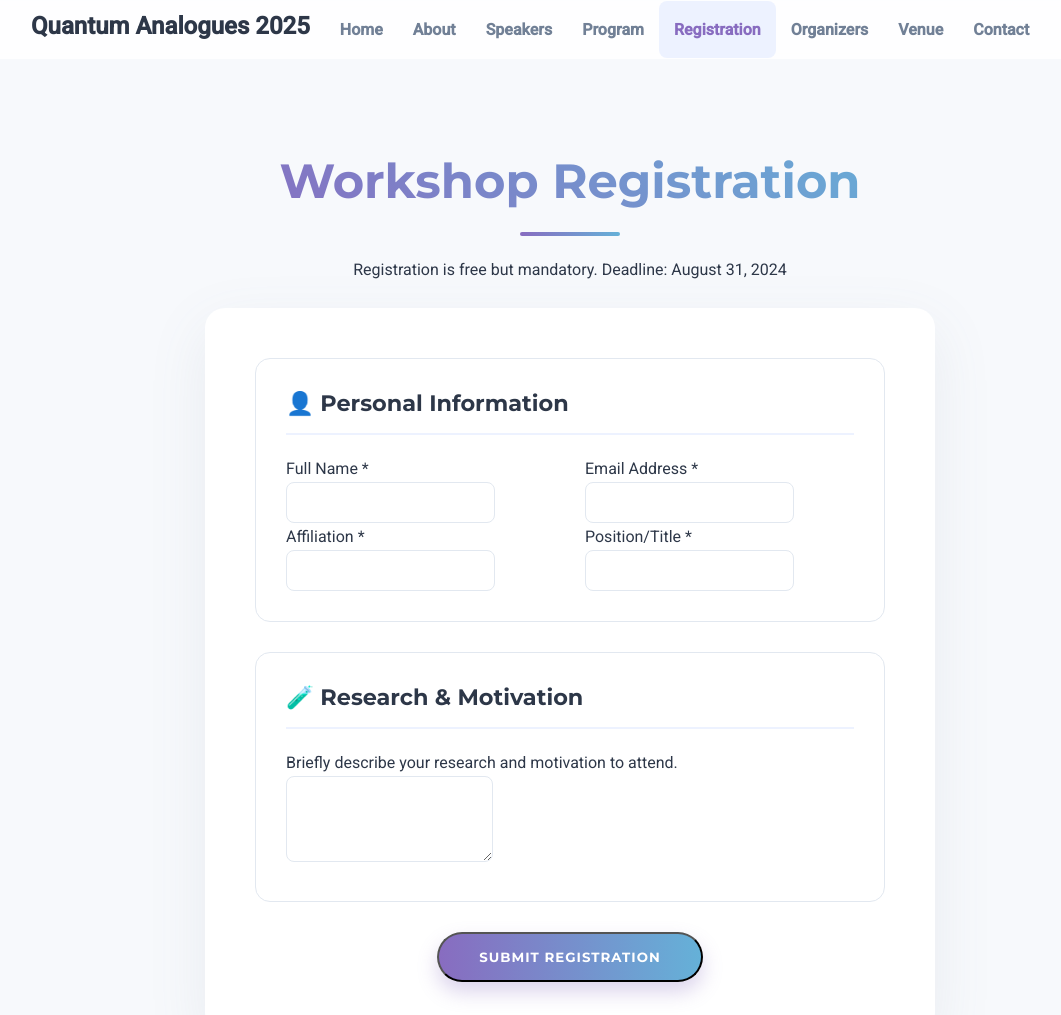
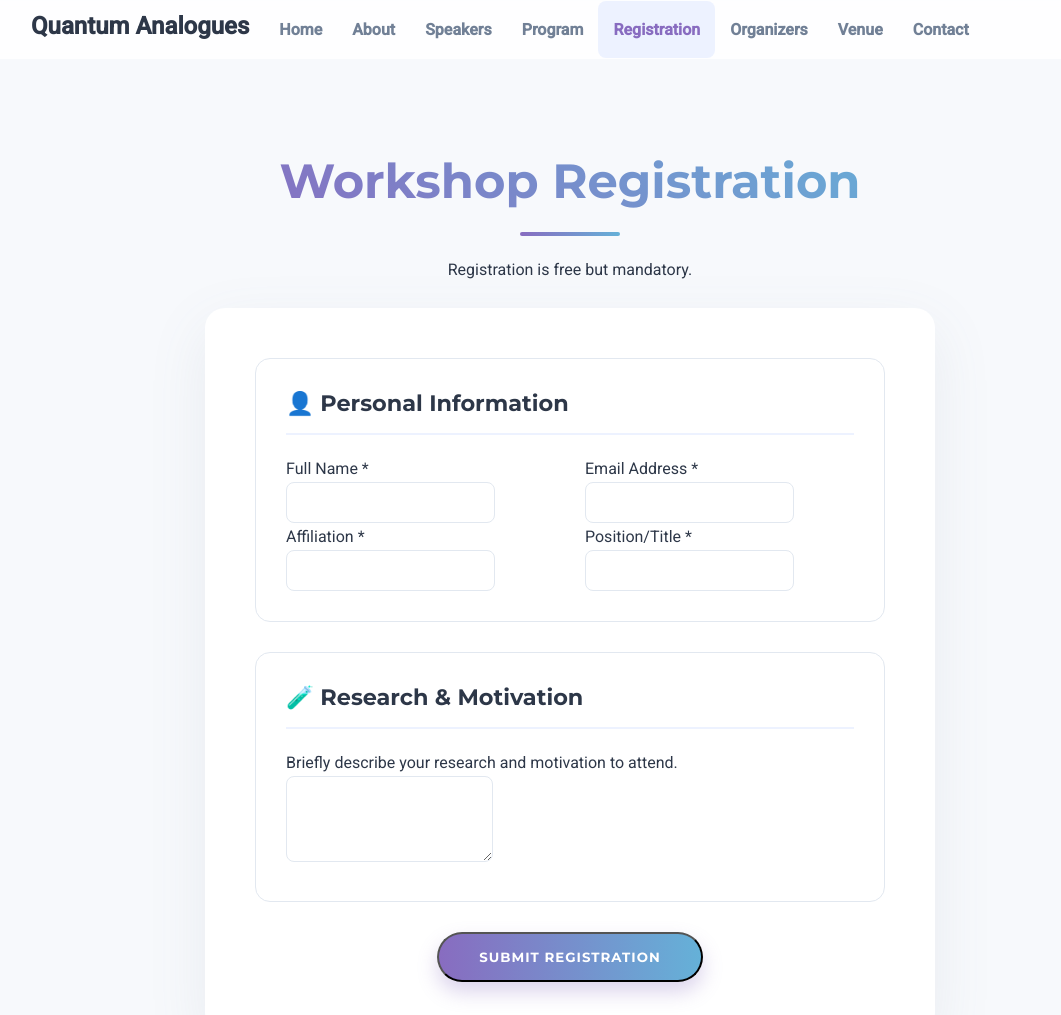
Before and after one commit to quantum-analogues/quantum-analogues.github.io, a plain HTML site: page registration.html in a window 1280 px wide. Shown: the whole page, without its empty margins (70-1131 px from the left). Drawn offline with nearby package versions, Linux system fonts and the light colour scheme.

Commit message:
Fresh website files

```diff
--- a/registration.html
+++ b/registration.html
@@ -3,7 +3,7 @@
 <head>
     <meta charset="UTF-8">
     <meta name="viewport" content="width=device-width, initial-scale=1.0">
-    <title>Registration - Quantum Analogues 2025</title>
+    <title>Registration - Quantum Analogues</title>
 
     <!-- Google Fonts -->
     <link rel="preconnect" href="https://fonts.googleapis.com">
@@ -26,7 +26,7 @@
             <div class="container">
                 <nav class="navbar">
                     <div class="navbar-header">
-                        <a class="navbar-brand" href="index.html">Quantum Analogues 2025</a>
+                        <a class="navbar-brand" href="index.html">Quantum Analogues</a>
                         <button type="button" class="navbar-toggle">
                             <i class="fa fa-bars"></i>
                         </button>
@@ -56,7 +56,7 @@
                     <div class="registration-header text-center">
                         <h1>Workshop Registration</h1>
                         <div class="quantum-divider"></div>
-                        <p class="lead">Registration is free but mandatory. Deadline: August 31, 2024</p>
+                        <p class="lead">Registration is free but mandatory.</p>
                     </div>
 
                     <div class="registration-form-wrapper">
```
